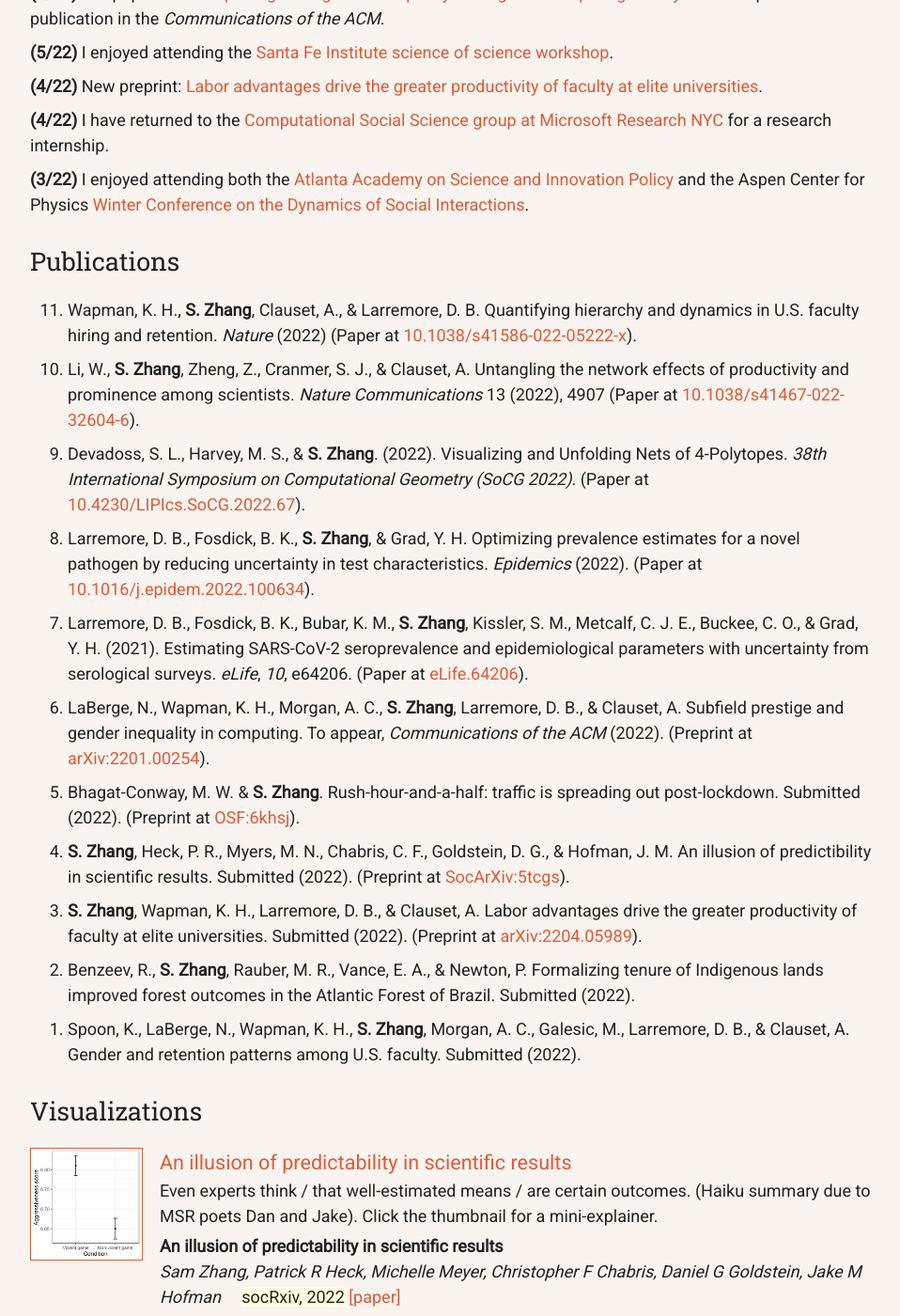
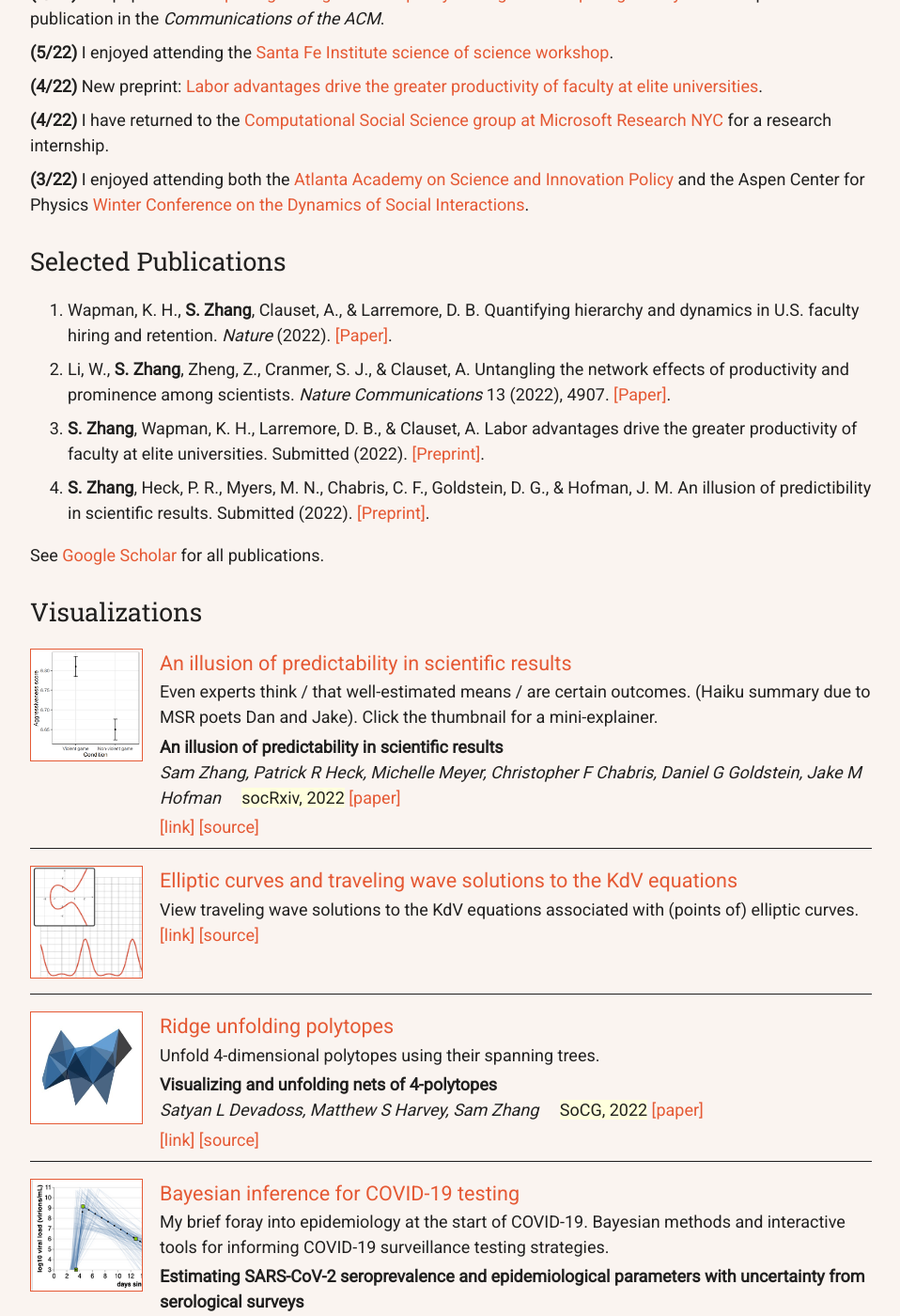
Before and after one commit to samzhang111/samzhang111.github.io, a Jekyll site: the page built from index.html, in a window 1280 px wide and 1400 px high, scrolled down 1395 px. Shown: the whole window at 94% size, without its empty margins (160-1118 px from the left). Built offline with Jekyll 4.4.1, drawn with Linux system fonts in a browser that asks for light colours; nearby versions of some CDN libraries.

Commit message:
selected papers only

```diff
--- a/index.html
+++ b/index.html
@@ -66,34 +66,22 @@ layout: default
 
 
 <div id="pubs" class="vertical-section">
-    <div class="sectitle">Publications</div>
+    <div class="sectitle">Selected Publications</div>
 
-        <ol class="bibliography" reversed>
+        <ol class="bibliography">
 
-<li><span id="wapman2022quantifying">Wapman, K. H., <b>S. Zhang</b>, Clauset, A., &amp; Larremore, D. B. Quantifying hierarchy and dynamics in U.S. faculty hiring and retention. <em>Nature</em> (2022) (Paper at <a target="_blank" href="https://doi.org/10.1038/s41586-022-05222-x">10.1038/s41586-022-05222-x</a>).</span></li>
+            <li><span id="wapman2022quantifying">Wapman, K. H., <b>S. Zhang</b>, Clauset, A., &amp; Larremore, D. B. Quantifying hierarchy and dynamics in U.S. faculty hiring and retention. <em>Nature</em> (2022). <a target="_blank" href="https://doi.org/10.1038/s41586-022-05222-x">[Paper]</a>.</span></li>
 
-<li><span id="li2021untangling">Li, W., <b>S. Zhang</b>, Zheng, Z., Cranmer, S. J., &amp; Clauset, A. Untangling the network effects of productivity and prominence among scientists. <em>Nature Communications</em> 13 (2022), 4907 (Paper at <a target="_blank" href="https://www.nature.com/articles/s41467-022-32604-6#article-info">10.1038/s41467-022-32604-6</a>).</span></li>
+            <li><span id="li2021untangling">Li, W., <b>S. Zhang</b>, Zheng, Z., Cranmer, S. J., &amp; Clauset, A. Untangling the network effects of productivity and prominence among scientists. <em>Nature Communications</em> 13 (2022), 4907. <a target="_blank" href="https://www.nature.com/articles/s41467-022-32604-6#article-info">[Paper]</a>.</span></li>
 
-<li><span id="unfoldings">Devadoss, S. L., Harvey, M. S., &amp; <b>S. Zhang</b>. (2022). Visualizing and Unfolding Nets of 4-Polytopes. <i>38th International Symposium on Computational Geometry (SoCG 2022)</i>. (Paper at <a target="_blank" href="https://drops.dagstuhl.de/opus/volltexte/2022/16075/pdf/LIPIcs-SoCG-2022-67.pdf">10.4230/LIPIcs.SoCG.2022.67</a>).</span></li>
+    <li><span id="zhang2022labor"><b>S. Zhang</b>, Wapman, K. H., Larremore, D. B., &amp; Clauset, A. Labor advantages drive the greater productivity of faculty at elite universities. Submitted (2022). <a target="_blank" href="https://arxiv.org/abs/2204.05989">[Preprint]</a>.</span></li>
 
-<li><span id="larremore2022jointly">Larremore, D. B., Fosdick, B. K., <b>S. Zhang</b>, &amp; Grad, Y. H. Optimizing prevalence estimates for a novel pathogen by reducing uncertainty in test characteristics. <em>Epidemics</em> (2022). (Paper at <a target="_blank" href="https://doi.org/10.1016/j.epidem.2022.100634">10.1016/j.epidem.2022.100634</a>).</span></li>
+    <li><span id="zhang2022illusion"><b>S. Zhang</b>, Heck, P. R., Myers, M. N., Chabris, C. F., Goldstein, D. G., &amp; Hofman, J. M. An illusion of predictibility in scientific results. Submitted (2022). <a target="_blank" href="https://osf.io/preprints/socarxiv/5tcgs/">[Preprint]</a>.</span></li>
 
-<li><span id="larremore2021estimating">Larremore, D. B., Fosdick, B. K., Bubar, K. M., <b>S. Zhang</b>, Kissler, S. M., Metcalf, C. J. E., Buckee, C. O., &amp; Grad, Y. H. (2021). Estimating SARS-CoV-2 seroprevalence and epidemiological parameters with uncertainty from serological surveys. <i>eLife</i>, <i>10</i>, e64206. (Paper at <a target="_blank" href="https://elifesciences.org/articles/6420610.7554/eLife.64206">eLife.64206</a>).</span></li>
+    </ol>
 
-<li><span id="laberge2022subfield">LaBerge, N., Wapman, K. H., Morgan, A. C., <b>S. Zhang</b>, Larremore, D. B., &amp; Clauset, A. Subfield prestige and gender inequality in computing. To appear, <em>Communications of the ACM</em> (2022). (Preprint at <a target="_blank" href="https://arxiv.org/abs/2201.00254">arXiv:2201.00254</a>).</span></li>
+    <div>See <a href="https://scholar.google.com/citations?user=PBxD9qIAAAAJ&hl=en" target="_blank" data-goatcounter-click="ext-google-scholar">Google Scholar</a> for all publications.</div>
 
-
-<li><span id="conway2022peakspreading">Bhagat-Conway, M. W. &amp; <b>S. Zhang</b>. Rush-hour-and-a-half: traffic is spreading out post-lockdown. Submitted (2022). (Preprint at <a target="_blank" href="https://osf.io/6khsj/">OSF:6khsj</a>).</span></li>
-
-<li><span id="zhang2022illusion"><b>S. Zhang</b>, Heck, P. R., Myers, M. N., Chabris, C. F., Goldstein, D. G., &amp; Hofman, J. M. An illusion of predictibility in scientific results. Submitted (2022). (Preprint at <a target="_blank" href="https://osf.io/preprints/socarxiv/5tcgs/">SocArXiv:5tcgs</a>).</span></li>
-
-<li><span id="zhang2022labor"><b>S. Zhang</b>, Wapman, K. H., Larremore, D. B., &amp; Clauset, A. Labor advantages drive the greater productivity of faculty at elite universities. Submitted (2022). (Preprint at <a target="_blank" href="https://arxiv.org/abs/2204.05989">arXiv:2204.05989</a>).</span></li>
-
-<li><span id="benzeev2022tenure">Benzeev, R., <b>S. Zhang</b>, Rauber, M. R., Vance, E. A., &amp; Newton, P. Formalizing tenure of Indigenous lands improved forest outcomes in the Atlantic Forest of Brazil. Submitted (2022).</span></li>
-
-<li><span id="spoon2022retention">Spoon, K., LaBerge, N., Wapman, K. H., <b>S. Zhang</b>, Morgan, A. C., Galesic, M., Larremore, D. B., &amp; Clauset, A.  Gender and retention patterns among U.S. faculty. Submitted (2022).</span></li>
-
-</ol>
 </div>
 
 <div id="projects" class="vertical-section">
```
